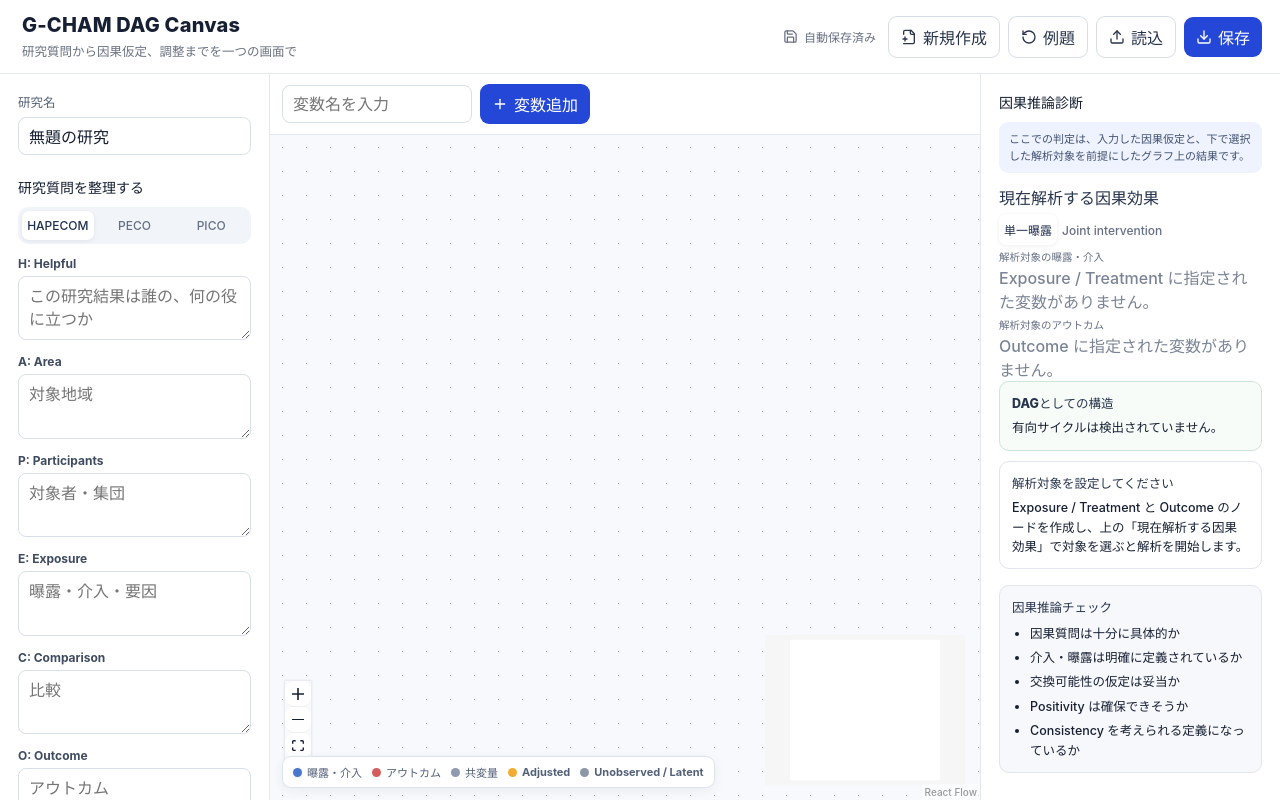
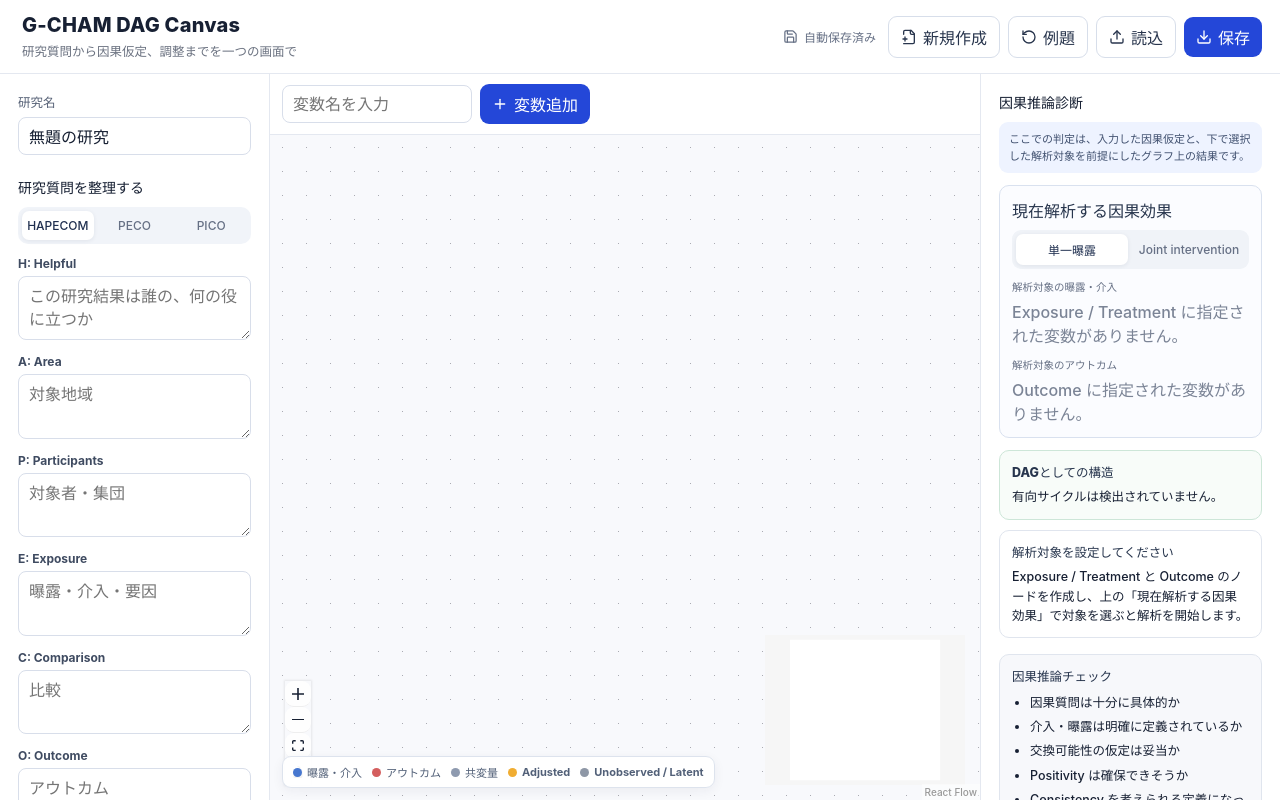
Before and after one commit to GISPHN/g-cham-dag-canvas, a React (Vite) app: page / in a window 1280 px wide. Built offline with nearby package versions, Linux system fonts and the light colour scheme.

Commit message:
Style estimand selection for multiple exposures

```diff
--- a/src/styles.css
+++ b/src/styles.css
@@ -686,3 +686,55 @@ select:focus {
   font-weight: 600;
   line-height: 1.45;
 }
+
+
+.analysis-target-card {
+  margin-bottom: 12px;
+  padding: 12px;
+  border: 1px solid #d9e1ef;
+  border-radius: 10px;
+  background: #fbfcff;
+}
+
+.effect-mode-tabs {
+  display: grid;
+  grid-template-columns: 1fr 1fr;
+  gap: 5px;
+  margin: 8px 0 10px;
+  padding: 4px;
+  border-radius: 9px;
+  background: #f0f3f8;
+}
+
+.analysis-field + .analysis-field {
+  margin-top: 10px;
+}
+
+.analysis-field .editor-label {
+  display: block;
+  margin-bottom: 5px;
+}
+
+.analysis-checkboxes {
+  display: flex;
+  flex-direction: column;
+  gap: 6px;
+  padding: 7px 8px;
+  border: 1px solid #d8deea;
+  border-radius: 8px;
+  background: #fff;
+}
+
+.analysis-check {
+  display: flex;
+  align-items: center;
+  gap: 7px;
+  font-size: 12px;
+  font-weight: 650;
+}
+
+.analysis-check input {
+  width: 16px;
+  height: 16px;
+  margin: 0;
+}
```
